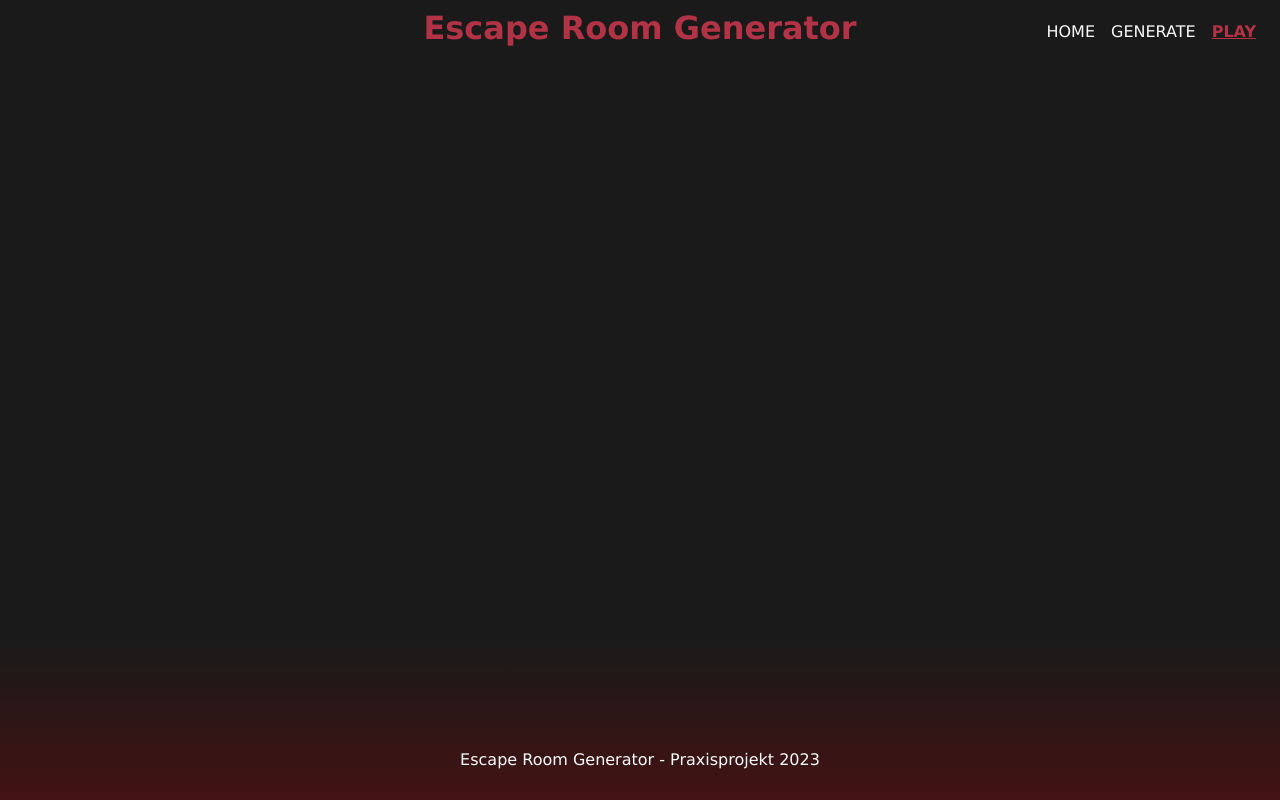
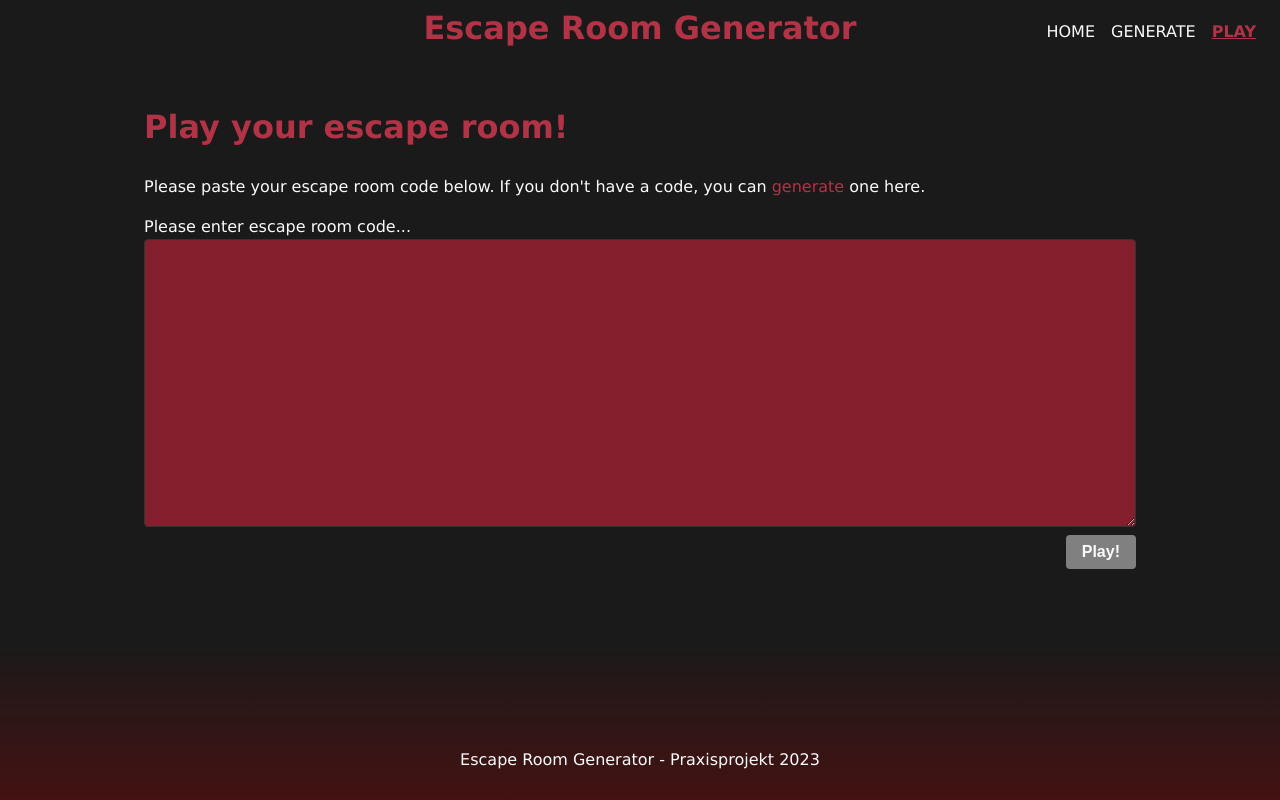
Before and after one commit to DerChrille/Praxisprojekt, a SvelteKit app: page /play in a window 1280 px wide. Built offline with nearby package versions, Linux system fonts and the light colour scheme.

Commit message:
Add player landing page w/ code loading

```diff
--- a/src/lib/stores.js
+++ b/src/lib/stores.js
@@ -1,7 +1,11 @@
 import { writable } from 'svelte/store';
 
+// generator
 export const generatorProgress = writable(0);
 export const scenario = writable(0);
 export const roomAmount = writable(0);
 
 export const prompts = writable({});
+
+// play
+export const currentRoomPlaying = writable({});
--- a/src/routes/generator/FinishedRoom.svelte
+++ b/src/routes/generator/FinishedRoom.svelte
@@ -34,9 +34,10 @@
 		obj.scenario = $scenario;
 		obj.roomAmount = $roomAmount;
 		obj.textStructure = chatGptAnswers;
+		obj.generationTime = Date.now();
 
 		if (browser) {
-			base64room = btoa(JSON.stringify(obj));
+			base64room = window.btoa(JSON.stringify(obj));
 			localStorage.setItem('last-room', base64room);
 		}
 
@@ -62,7 +63,7 @@
 		on:click={() => {
 			$generatorProgress = 0;
 			goto('/play');
-		}}>Fertig</button
+		}}>Play!</button
 	>
 {:catch error}
 	<p>There was an error: <code>{error.message}</code></p>
--- a/src/routes/play/+page.svelte
+++ b/src/routes/play/+page.svelte
@@ -0,0 +1,116 @@
+<script>
+	import { browser } from '$app/environment';
+	import { onMount } from 'svelte';
+	import { fade } from 'svelte/transition';
+	import { currentRoomPlaying, generatorProgress } from '$lib/stores';
+	import { goto } from '$app/navigation';
+
+	let input = '';
+	let feedback = '';
+
+	let escapeRoomObject = undefined;
+
+	let debounceTimeout;
+	const debounce = (cb, ms) => {
+		clearTimeout(debounceTimeout);
+		debounceTimeout = setTimeout(() => {
+			cb();
+		}, ms);
+	};
+
+	const convertBase64 = (str) => (browser ? window.atob(str) : '');
+
+	onMount(() => {
+		// clicking on play invalidates anything in the generator
+		$generatorProgress = 0;
+
+		feedback = 'Please enter escape room code...';
+		if (browser) {
+			// try loading from LS
+			if (localStorage.getItem('last-room')) {
+				input = localStorage.getItem('last-room');
+				const valid = checkValidCode();
+				if (valid) {
+					feedback = `Successfully auto-loaded escape room from <em>${convertDate(
+						escapeRoomObject.generationTime
+					)}</em>:`;
+				}
+			}
+		}
+	});
+
+	function checkValidCode() {
+		if (input == '') {
+			escapeRoomObject = undefined;
+			feedback = 'Please enter escape room code...';
+			return false;
+		}
+
+		try {
+			escapeRoomObject = JSON.parse(convertBase64(input));
+			feedback = `Successfully loaded escape room from <em>${convertDate(
+				escapeRoomObject.generationTime
+			)}</em>:`;
+		} catch (e) {
+			escapeRoomObject = undefined;
+			feedback = 'Invalid escape room code!';
+			return false;
+		}
+		return true;
+	}
+
+	function convertDate(ts) {
+		return new Date(ts).toLocaleDateString('en-US', {
+			//dateStyle: 'long',
+			year: 'numeric',
+			month: 'long',
+			day: 'numeric',
+			hour: '2-digit',
+			minute: '2-digit',
+			timeZone: 'Europe/Berlin',
+			hourCycle: 'h23'
+		});
+	}
+
+	function playButton() {
+		$currentRoomPlaying = escapeRoomObject;
+		goto('/play/room');
+	}
+</script>
+
+<h2>Play your escape room!</h2>
+
+<p>
+	Please paste your escape room code below. If you don't have a code, you can <a href="/generator"
+		>generate</a
+	> one here.
+</p>
+
+{#if feedback != ''}
+	<p in:fade class="feedback">
+		<!-- svelte-ignore no-at-html-tags -->
+		{@html feedback}
+	</p>
+{:else}
+	<p class="feedback">&nbsp;</p>
+{/if}
+<textarea
+	rows="15"
+	on:input={() => {
+		// debounce so feedback can catch up
+		debounce(checkValidCode, 50);
+	}}
+	bind:value={input}
+/>
+
+<button disabled={escapeRoomObject === undefined} on:click={playButton}>Play!</button>
+
+<style>
+	.feedback {
+		margin-bottom: 0;
+	}
+
+	button {
+		margin-top: 0.5em;
+	}
+</style>
```
Also changed, not shown: src/routes/generator/ScenarioPicker.svelte (+12 -3 lines), src/routes/play/room/+page.svelte (added, +7 -0 lines).
